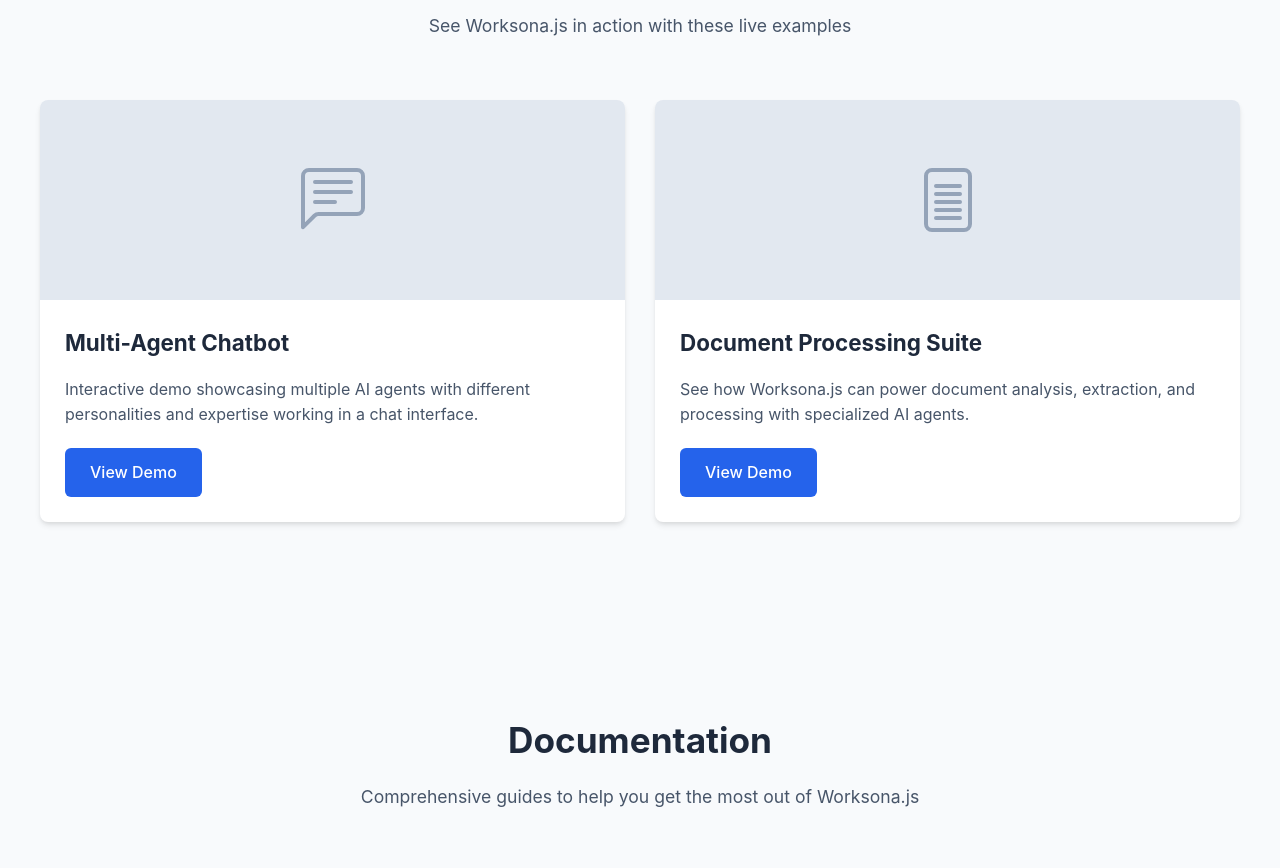
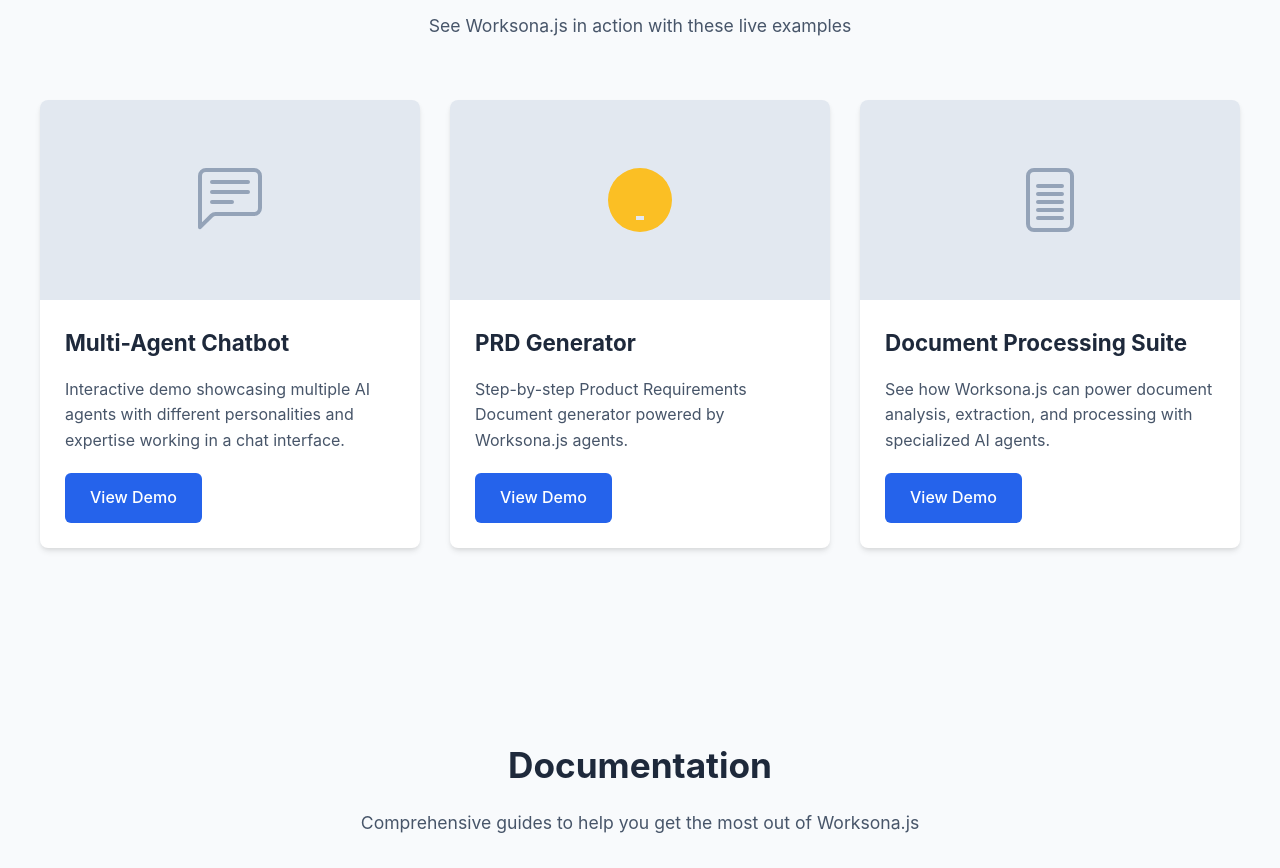
Before and after one commit to worksona/worksona-js, a plain HTML site: page docs/index.html in a window 1280 px wide. Shown: the part 1561-2429 px from the top of the page. Drawn offline with Linux system fonts and the light colour scheme.

Commit message:
demos are updated and working

```diff
--- a/docs/index.html
+++ b/docs/index.html
@@ -461,6 +461,19 @@
                 </div>
                 <div class="demo-card">
                     <div class="demo-image">
+                        <svg xmlns="http://www.w3.org/2000/svg" width="64" height="64" fill="#fbbf24" viewBox="0 0 16 16">
+                            <path d="M8 0a8 8 0 1 0 0 16A8 8 0 0 0 8 0zm1 13H7v-1h2v1zm1.07-7.75-.9.92C7.45 7.9 7 8.5 7 10h2c0-.55.45-1.05 1.17-1.41l1.24-1.26A3.007 3.007 0 0 0 8 4c-1.3 0-2.4.84-2.82 2.02l1.46.49C6.87 5.74 7.39 5.5 8 5.5c.83 0 1.5.67 1.5 1.5 0 .41-.17.79-.44 1.06z"/>
+                        </svg>
+                    </div>
+                    <div class="demo-content">
+                        <h3>PRD Generator</h3>
+                        <p>Step-by-step Product Requirements Document generator powered by Worksona.js agents.</p>
+                        <a href="prd-creator-app.html" class="button">View Demo</a>
+                    </div>
+                </div>
+
+                <div class="demo-card">
+                    <div class="demo-image">
                         <svg xmlns="http://www.w3.org/2000/svg" width="64" height="64" fill="#94a3b8" viewBox="0 0 16 16">
                             <path d="M4 0h8a2 2 0 0 1 2 2v12a2 2 0 0 1-2 2H4a2 2 0 0 1-2-2V2a2 2 0 0 1 2-2zm0 1a1 1 0 0 0-1 1v12a1 1 0 0 0 1 1h8a1 1 0 0 0 1-1V2a1 1 0 0 0-1-1H4z"/>
                             <path d="M4.5 12.5A.5.5 0 0 1 5 12h6a.5.5 0 0 1 0 1H5a.5.5 0 0 1-.5-.5zm0-2A.5.5 0 0 1 5 10h6a.5.5 0 0 1 0 1H5a.5.5 0 0 1-.5-.5zm0-2A.5.5 0 0 1 5 8h6a.5.5 0 0 1 0 1H5a.5.5 0 0 1-.5-.5zm0-2A.5.5 0 0 1 5 6h6a.5.5 0 0 1 0 1H5a.5.5 0 0 1-.5-.5zm0-2A.5.5 0 0 1 5 4h6a.5.5 0 0 1 0 1H5a.5.5 0 0 1-.5-.5z"/>
```
Also changed, not shown: docs/api-reference.html (+1 -0 lines), docs/getting-started.html (+1 -0 lines), docs/use-cases.html (+1 -0 lines).
